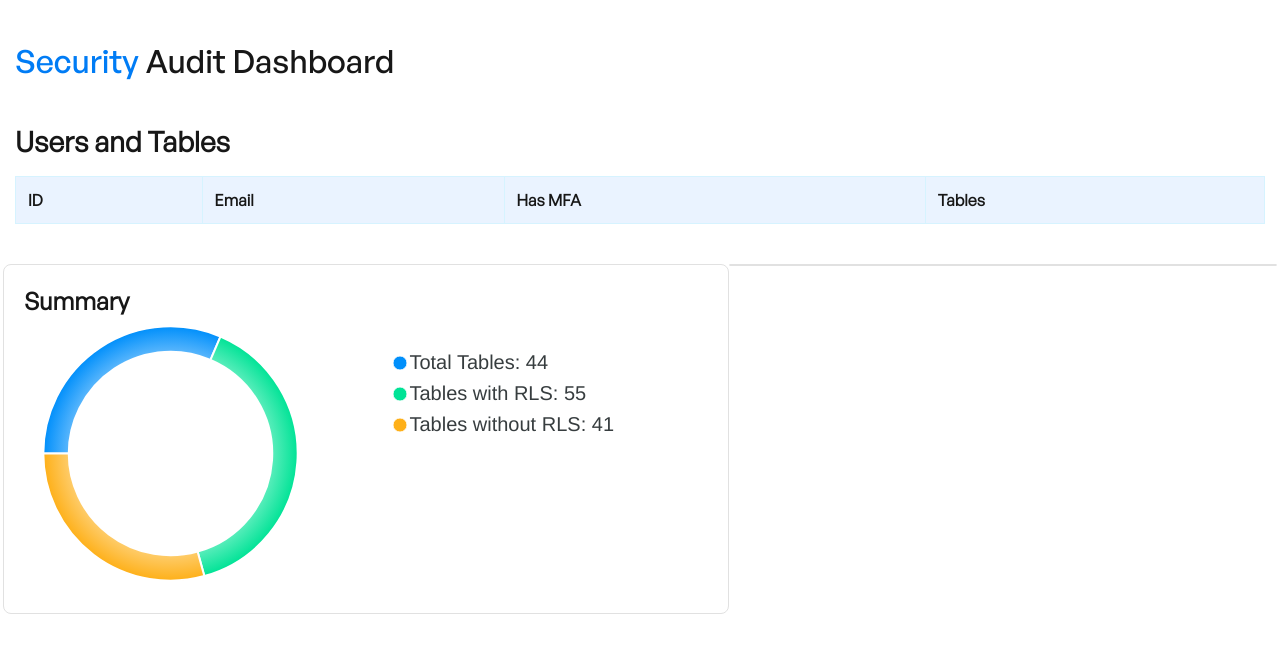
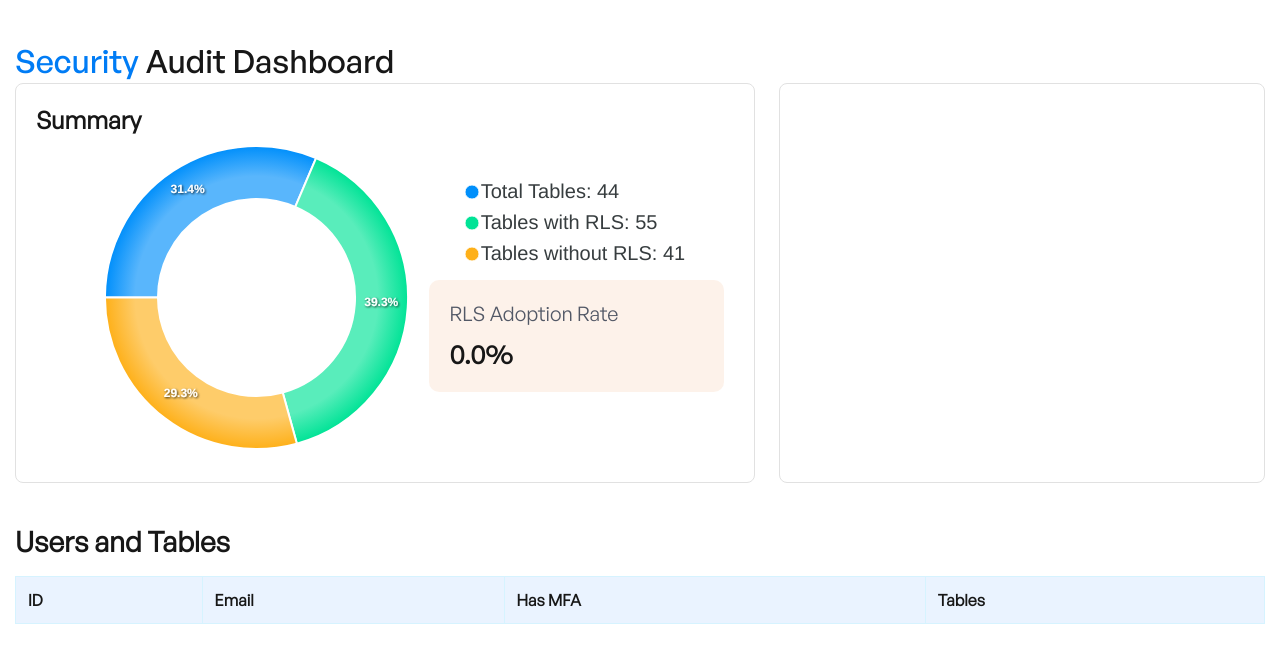
Before and after one commit to Codiantsoftware/supa-auth, a Next.js app: page /home in a window 1280 px wide. Shown: the top 662 px of the page. Built offline with nearby package versions, Linux system fonts and the light colour scheme.

Commit message:
summery graph add

```diff
--- a/src/app/assets/scss/pages/_dashboard.scss
+++ b/src/app/assets/scss/pages/_dashboard.scss
@@ -149,24 +149,29 @@
             }
 
             .col-left {
-                max-width: 57%;
-                flex: 0 0 57%;
+                max-width: 60%;
+                flex: 0 0 60%;
+                padding-left: 12px;padding-right: 12px;
             }
 
             .col-right {
-                max-width: 43%;
-                flex: 0 0 43%;
+                max-width: 40%;
+                flex: 0 0 40%;
+                padding-left: 12px;padding-right: 12px;
             }
 
             &_left {
                 padding: 20px;
                 border-radius: 8px;
                 border: 1px solid #E1E1E1;
+                position: relative;
+                height: 100%;
             }
 
             &_right {
                 border-radius: 8px;
                 border: 1px solid #E1E1E1;
+                height: 100%;
 
                 &_inner {
                     max-height: 453px;
@@ -233,5 +238,14 @@
                     color: #000;
                 }
             }
+            &_wrap{
+                display: flex;align-items: center;justify-content: center; position: relative;
+            }
+            &_card{
+                padding:20px;background-color: rgba(#E97D35, 0.1); width: 295px; border-radius: 10px;
+                position: absolute;right:30px;bottom:90px;
+                label{font-size: 20px;color:#525866;font-weight: 500; }
+                p{font-size: 26px;font-weight: 600;margin-top: 10px;}
+            }
         }
 }
--- a/src/app/home/page.js
+++ b/src/app/home/page.js
@@ -36,7 +36,7 @@ export default function Home() {
         series: [44, 55, 41],
         options: {
             chart: {
-                width: 800,
+                width: 350, // Donut ka overall width kam karne ke liye
                 type: 'donut',
             },
             plotOptions: {
@@ -44,28 +44,22 @@ export default function Home() {
                     startAngle: -90,
                     endAngle: 270,
                     donut: {
-                        size: '80%' // Border size kam karne ke liye
+                        size: '65%' // Donut ka thickness increase karne ke liye
                     }
                 }
             },
             dataLabels: {
-                enabled: false, // Values show karne ke liye enable karein
-                formatter: (val, opts) => `${opts.w.config.labels[opts.seriesIndex]}: ${opts.w.config.series[opts.seriesIndex]}`,
-                style: {
-                    fontSize: '14px',
-                    fontWeight: 'bold'
-                }
+                enabled: true,
             },
             fill: {
                 type: 'gradient',
             },
             legend: {
-                fontSize: '20px', // Label ka font size bada kiya
-                offsetY: 10, // Bottom se space increase kiya
-                offsetX: -80,
-                verticalAlign: 'center',
+                fontSize: '20px',
+                offsetY: 20,
+                offsetX: -40,
                 formatter: function(val, opts) {
-                    return `${val}: ${opts.w.config.series[opts.seriesIndex]}`; // Legend ke saath value bhi dikhaye
+                    return `${val}: ${opts.w.config.series[opts.seriesIndex]}`;
                 }
             },
             labels: ["Total Tables", "Tables with RLS", "Tables without RLS"]
@@ -181,27 +175,43 @@ export default function Home() {
                 </motion.div>
             )}
 
-            {/* Recommendations */}
-            {recommendations.length > 0 && (
-                <div className='section recommendations'>
-                    <div className="container">
-                        <h2 className='section-title'>Security Recommendations</h2>
-                        <div className="recommendation-wrap">
-                            {recommendations.map((rec, index) => (
-                                <motion.div
-                                    initial={{ y: 20, opacity: 0 }}
-                                    animate={{ y: 0, opacity: 1 }}
-                                    transition={{ ease: "easeInOut", duration:1.2, delay: 1.4 }} key={index} className='recommendation-item'>
-                                    <p className='recommendation-table'>Table: <span>{rec.table}</span> </p>
-                                    <p className='recommendation-severity'>Severity: <span className='status status-danger'>{rec.severity}</span></p>
-                                    <p className='recommendation-text'>{rec.recommendation}</p>
-                                    <p className='recommendation-details'>{rec.details}</p>
-                                    </motion.div>
-                            ))}
+            <section className='summeryGraph'>
+                <div className="container">
+                    <div className="row">
+                        <div className="col-left">
+                            <div className='summeryGraph_left'>
+                                <h2>Summary</h2>
+                                <div className="summeryGraph_wrap" >
+                                    <ReactApexChart options={state.options} series={state.series} type="donut" width={600}  />
+                                </div>
+                                <div className="summeryGraph_card">
+                                    <label>RLS Adoption Rate</label>
+                                    <p>0.0%</p>
+                                </div>
+                            </div>
+                        </div>
+                        <div className="col-right">
+                            <div className="summeryGraph_right">
+                            <div className="summeryGraph_right_inner">
+                                {recommendations.map((rec, index) => (
+                                    <div key={index} className='summeryGraph-item'>
+                                        <div className="summeryGraph-user">
+                                            <img src="user-1.png" alt="" />
+                                        </div>
+                                        <div>
+                                        <p className='summeryGraph-table'>Table: <span>{rec.table}</span> </p>
+                                        <p className='summeryGraph-severity'>Severity: <span className='status status-danger'>{rec.severity}</span></p>
+                                        <p className='summeryGraph-text'>{rec.recommendation}</p>
+                                        <p className='summeryGraph-details'>{rec.details}</p>
+                                        </div>
+                                    </div>
+                                ))}
+                                </div>
+                            </div>
                         </div>
                     </div>
                 </div>
-            )}
+            </section>
 
             {/* Users and Tables */}
             <div className='section users-tables'>
@@ -249,37 +259,7 @@ export default function Home() {
                 </div>
             </div>
 
-            <section className='summeryGraph'>
-                <div className="container">
-                    <div className="row">
-                        <div className="col-left">
-                            <div className='summeryGraph_left'>
-                                <h2>Summary</h2>
-                                <ReactApexChart options={state.options} series={state.series} type="donut" width={550}  />
-                            </div>
-                        </div>
-                        <div className="col-right">
-                            <div className="summeryGraph_right">
-                            <div className="summeryGraph_right_inner">
-                                {recommendations.map((rec, index) => (
-                                    <div key={index} className='summeryGraph-item'>
-                                        <div className="summeryGraph-user">
-                                            <img src="user-1.png" alt="" />
-                                        </div>
-                                        <div>
-                                        <p className='summeryGraph-table'>Table: <span>{rec.table}</span> </p>
-                                        <p className='summeryGraph-severity'>Severity: <span className='status status-danger'>{rec.severity}</span></p>
-                                        <p className='summeryGraph-text'>{rec.recommendation}</p>
-                                        <p className='summeryGraph-details'>{rec.details}</p>
-                                        </div>
-                                    </div>
-                                ))}
-                                </div>
-                            </div>
-                        </div>
-                    </div>
-                </div>
-            </section>
+
         </div>
     );
 }
```
